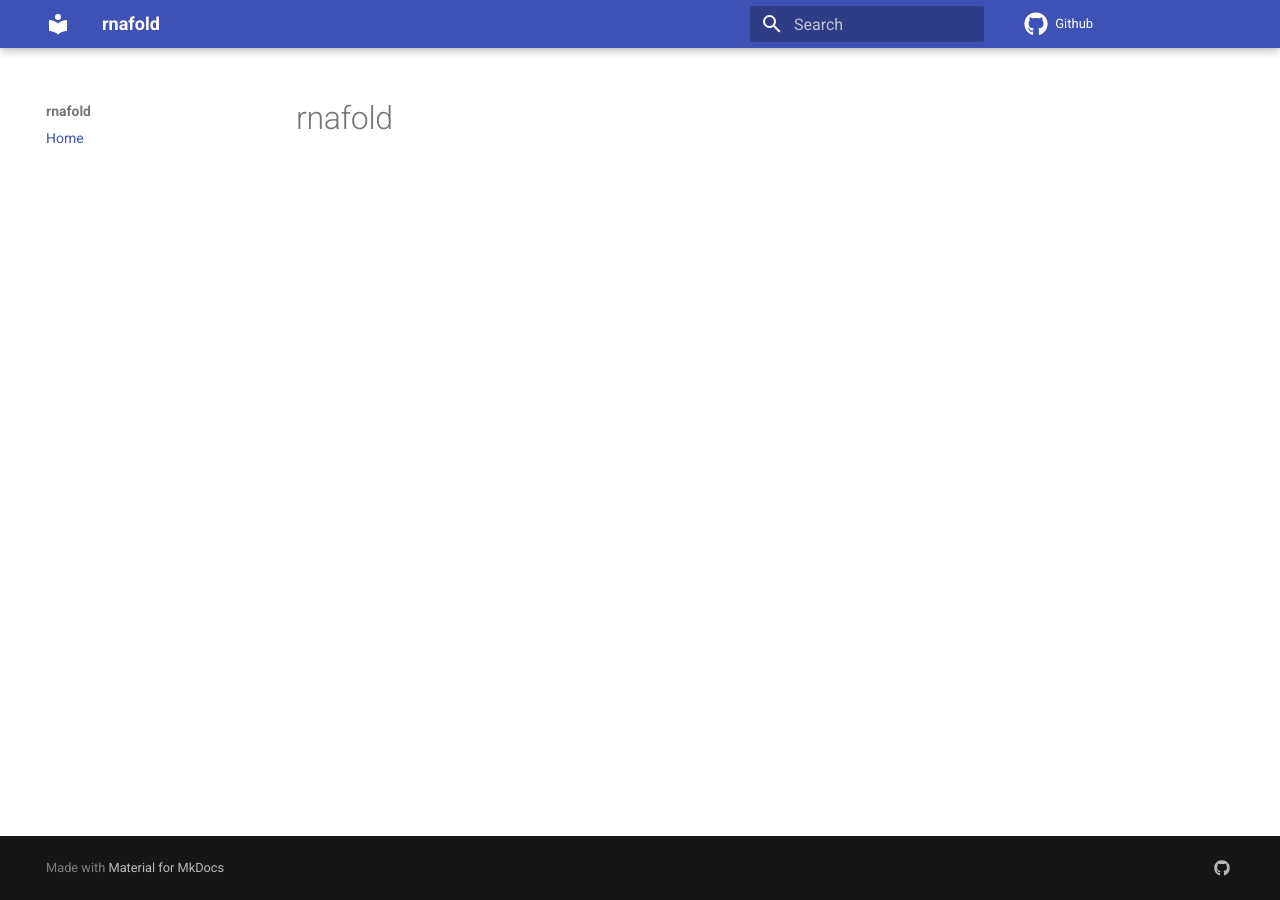
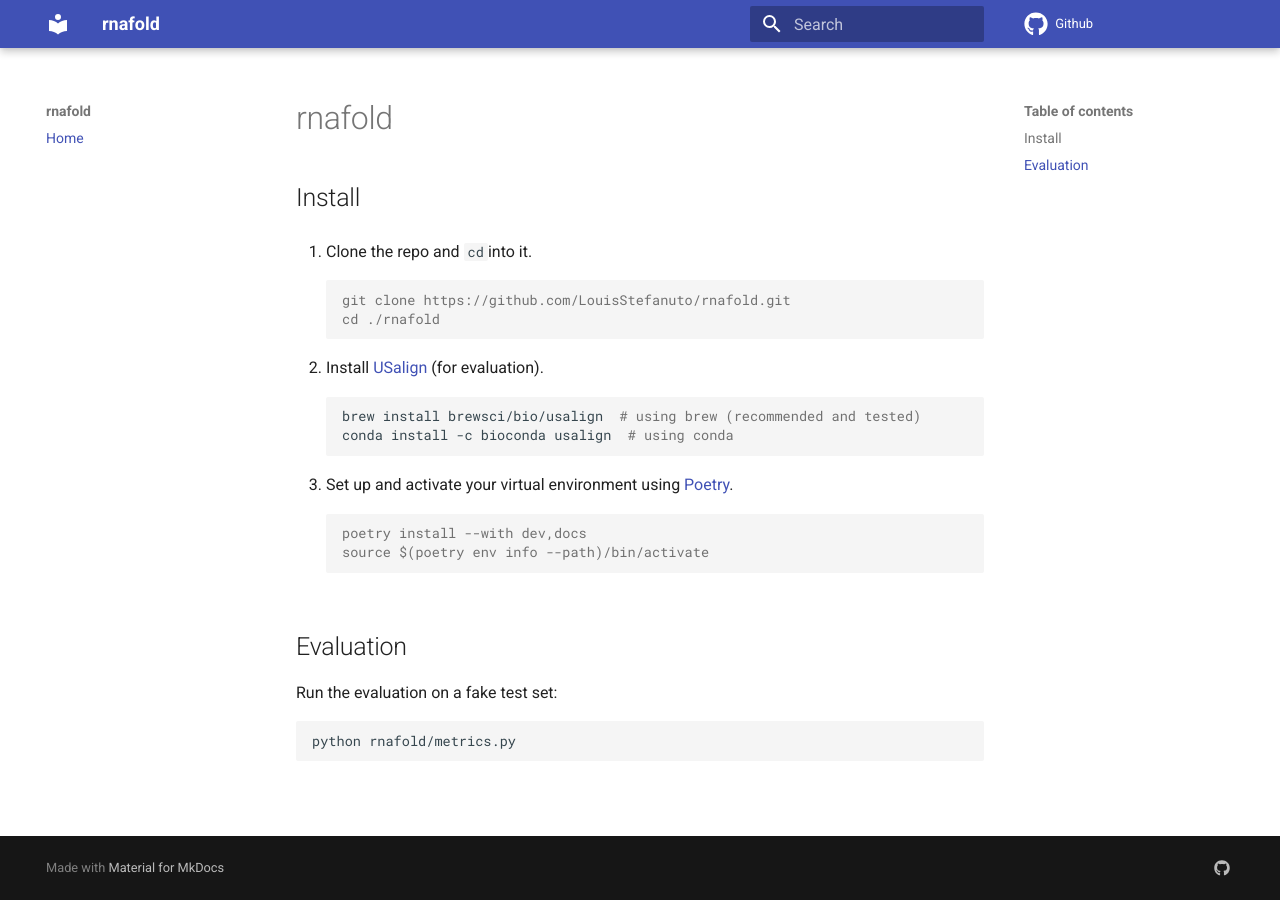
Before and after one commit to LouisStefanuto/rnafold, an MkDocs documentation site: the page built from docs/index.md, in a window 1280 px wide. Built offline with MkDocs 1.6.1 and Material for MkDocs 9.7.7, drawn with Linux system fonts in a browser that asks for light colours; comment, search, counter and statistics services are not loaded.

Commit message:
add: doc main page

````diff
--- a/docs/index.md
+++ b/docs/index.md
@@ -1 +1,32 @@
 # rnafold
+
+## Install
+
+1. Clone the repo and `cd`into it.
+
+    ```console
+    git clone https://github.com/LouisStefanuto/rnafold.git
+    cd ./rnafold
+    ```
+
+2. Install [USalign](https://github.com/pylelab/USalign) (for evaluation).
+
+    ```shell
+    brew install brewsci/bio/usalign  # using brew (recommended and tested)
+    conda install -c bioconda usalign  # using conda
+    ```
+
+3. Set up and activate your virtual environment using [Poetry](https://python-poetry.org).
+
+    ```console
+    poetry install --with dev,docs
+    source $(poetry env info --path)/bin/activate
+    ```
+
+## Evaluation
+
+Run the evaluation on a fake test set:
+
+```shell
+python rnafold/metrics.py
+```
````
